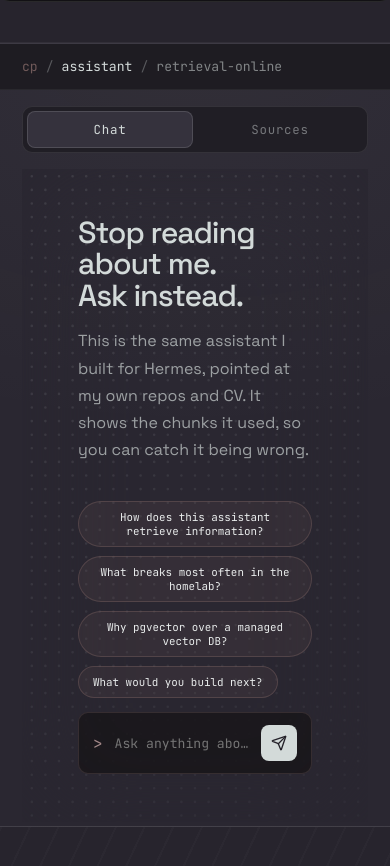
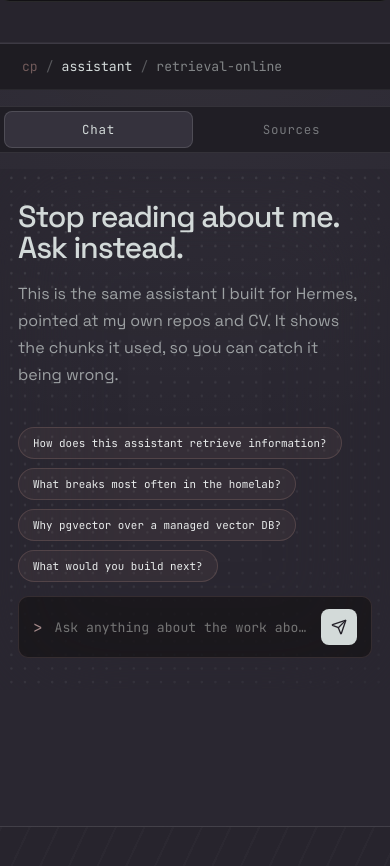
Before and after one commit to c-panagopoulos/Personal-Website, a React (Vite) app in the folder client/: page / in a window 390 px wide. Shown: the part 7590-8456 px from the top of the page. Built offline with nearby package versions, Linux system fonts and the light colour scheme.

Commit message:
Extend mobile tab bar full-width and reduce chat padding for more typing room

```diff
--- a/client/src/styles/global.css
+++ b/client/src/styles/global.css
@@ -1701,7 +1701,7 @@ button {
    animate-ui's Tabs (layoutId shared-element transition + AnimatePresence),
    rewritten directly since this only ever needs two fixed tabs. */
 .assistant-tabs {
-  padding: 16px 22px 0;
+  padding: 16px 0 0;
 }
 .assistant-tabs__list {
   position: relative;
@@ -1710,7 +1710,8 @@ button {
   padding: 4px;
   background: var(--surface-deep);
   border: 1px solid var(--border-strong);
-  border-radius: 10px;
+  border-left: none;
+  border-right: none;
 }
 .assistant-tabs__tab {
   position: relative;
@@ -1812,6 +1813,11 @@ button {
 @media (max-width: 900px) {
   .assistant-section__main-inner {
     max-width: 100%;
+  }
+  .assistant-section__main {
+    /* Was 48px 56px — 56px a side left barely any room for the input field
+       to actually type into on a phone-width screen. */
+    padding: 32px 18px;
   }
 }
 .assistant-section__title {
```
